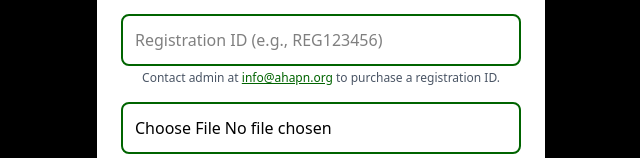
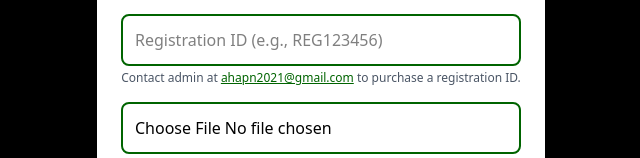
Before and after one commit to Zuxxypml/ahapn-frontend, a React (Vite) app: page / in a window 1280 px wide. Both pictures are taken after a click on the button "Join the Waitlist". Shown: the part 539-697 px from the top of the page, without its empty margins (319-959 px from the left). Built offline with nearby package versions, Linux system fonts and the light colour scheme; no server answers.

Commit message:
updated infoemail

```diff
--- a/src/Welcome.jsx
+++ b/src/Welcome.jsx
@@ -447,10 +447,10 @@ export function Welcome() {
                   <p className="text-gray-600 text-xs mt-1">
                     Contact admin at{" "}
                     <a
-                      href="mailto:info@ahapn.org"
+                      href="mailto:ahapn2021@gmail.com"
                       className="text-[#006400] underline"
                     >
-                      info@ahapn.org
+                      ahapn2021@gmail.com
                     </a>{" "}
                     to purchase a registration ID.
                   </p>
```
